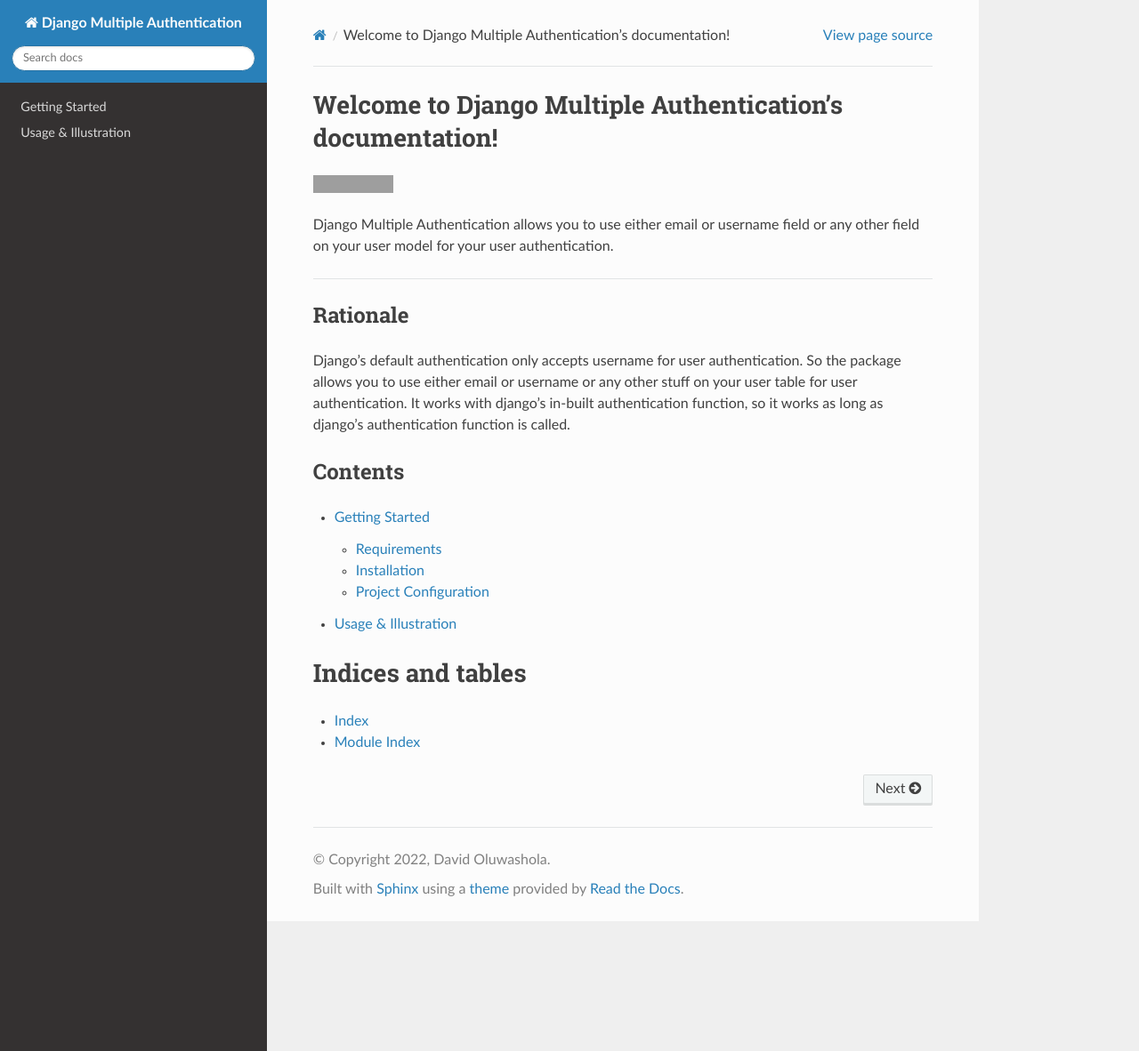
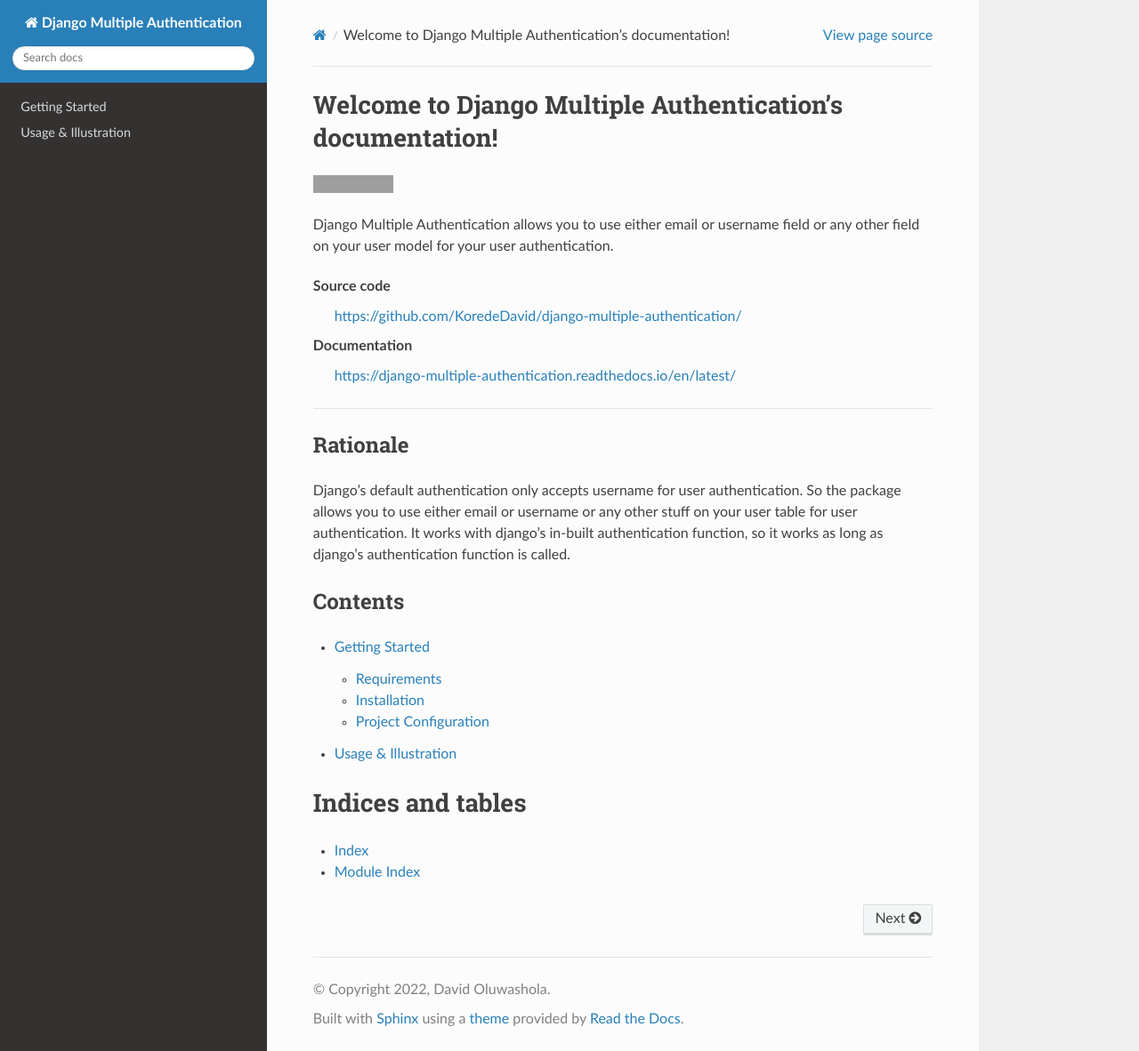
Before and after one commit to KoredeDavid/django-multiple-authentication, a Sphinx documentation site: the page built from docs/source/index.rst, in a window 1280 px wide and 1182 px high. Shown: the whole window at 89% size. Built offline with Sphinx 7.4.7 and the Read the Docs theme 2.0.0, drawn with Linux system fonts in a browser that asks for light colours; grey boxes are pictures that could not be loaded.

Commit message:
Add sorce code and doc link to readme file and index file

```diff
--- a/docs/source/index.rst
+++ b/docs/source/index.rst
@@ -9,6 +9,12 @@ Welcome to Django Multiple Authentication's documentation!
 
 Django Multiple Authentication allows you to use either email or username field or any other
 field on your user model for your user authentication.
+
+Source code
+ https://github.com/KoredeDavid/django-multiple-authentication/
+
+Documentation
+  https://django-multiple-authentication.readthedocs.io/en/latest/
 
 -------------------------------------------------------------------------------
 
```
Also changed, not shown: README.rst (+18 -1 lines).
